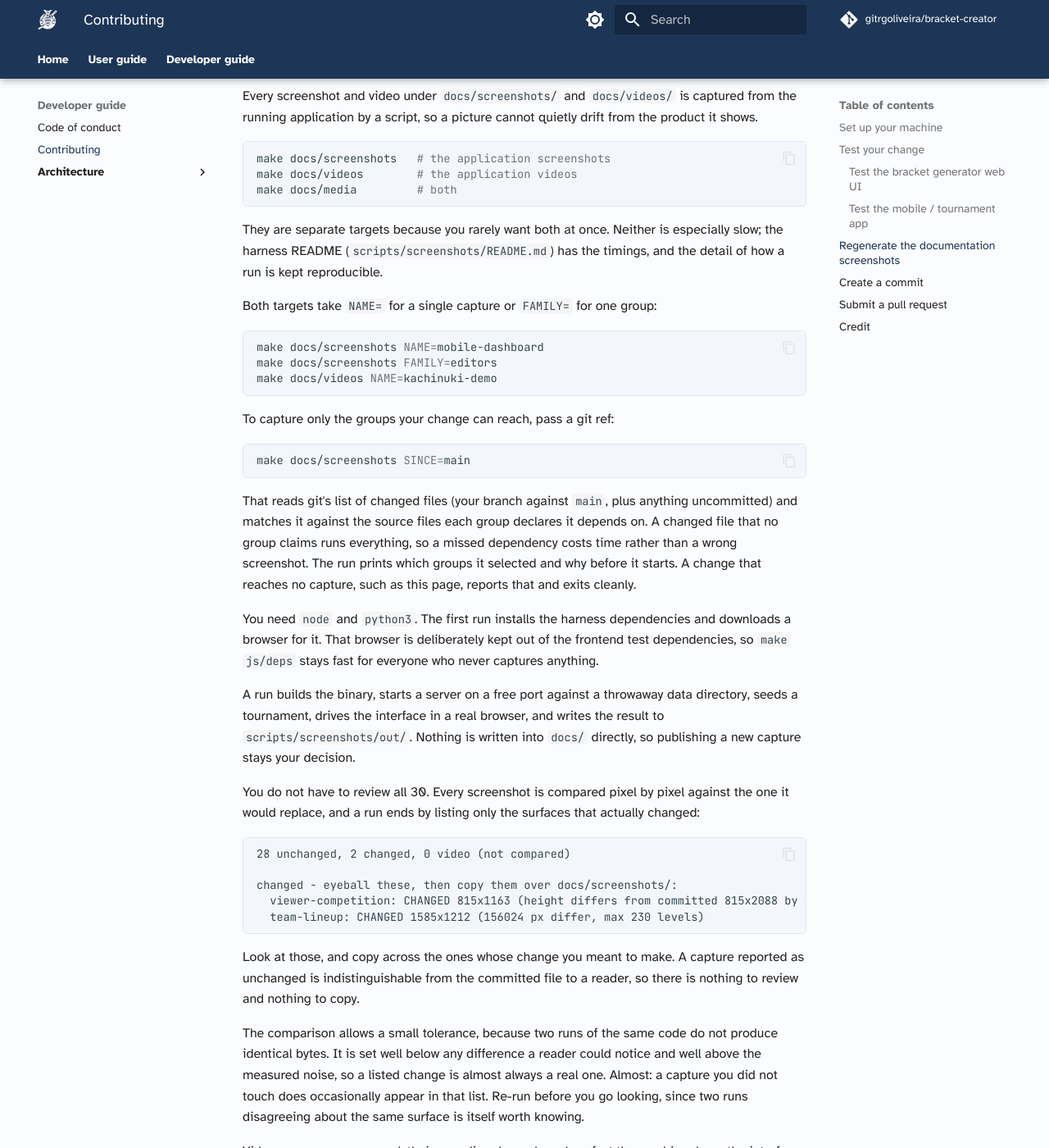
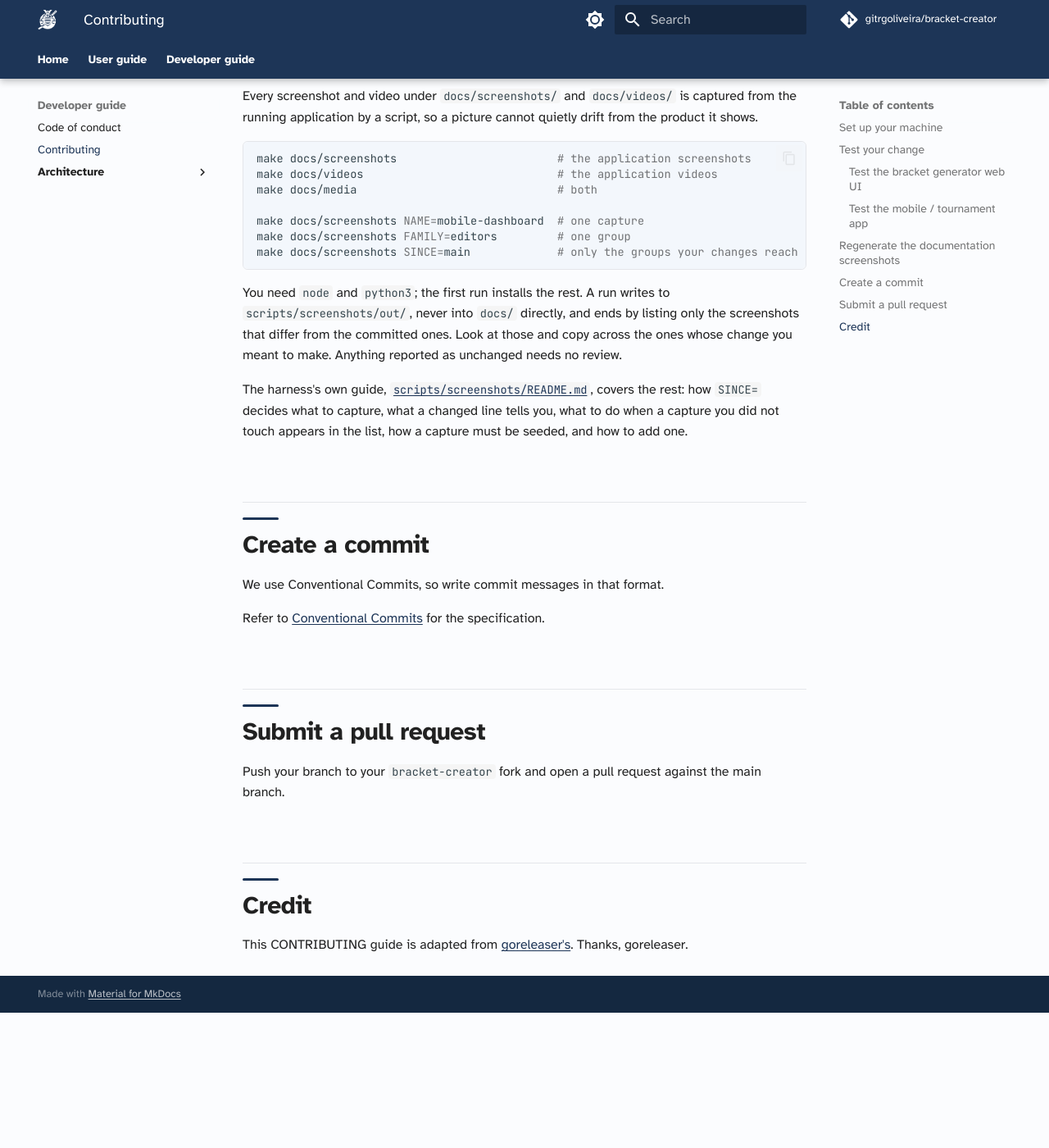
Before and after one commit to gitrgoliveira/bracket-creator, an MkDocs documentation site: the page built from docs/dev-guide/contributing.md, in a window 1280 px wide and 1400 px high, scrolled down 2177 px. Shown: the whole window at 82% size. Built offline with MkDocs 1.6.1 and Material for MkDocs 9.7.7, drawn with Linux system fonts in a browser that asks for light colours; comment, search, counter and statistics services are not loaded; after the commit the page ends 3412 px from its top, so only the background shows below that; some of the changed text lies outside the part shown.

Commit message:
docs(bc-shfu): keep one copy of the capture guide
The harness README, the public contributing page and the Makefile each
explained the scoping arguments, the changed list and the re-run advice.
The README is now the one copy. The contributing page keeps the commands
and what a contributor does with a run's result, and links the README for
the rest; the Makefile keeps only why it quotes the arguments.

What the contributing page carried and the README lacked moved across: a
sample of the report, what a changed line means (now including the box),
and the size-mismatch advice. The README also gains KIND=, lib/editor.mjs
in its layout, and "keep the unexpected capture before re-running", since
the re-run overwrites it.

Verified: make docs/prose (30 files clean), make docs/linkcheck (39 pages,
2403 links resolve).

Refs bc-shfu

Co-Authored-By: Claude Opus 5.5 <noreply@anthropic.com>

````diff
--- a/docs/dev-guide/contributing.md
+++ b/docs/dev-guide/contributing.md
@@ -86,54 +86,18 @@ Editing these frontend sources and refreshing the browser does **not** pick up c
 Every screenshot and video under `docs/screenshots/` and `docs/videos/` is captured from the running application by a script, so a picture cannot quietly drift from the product it shows.
 
 ```sh
-make docs/screenshots   # the application screenshots
-make docs/videos        # the application videos
-make docs/media         # both
+make docs/screenshots                        # the application screenshots
+make docs/videos                             # the application videos
+make docs/media                              # both
+
+make docs/screenshots NAME=mobile-dashboard  # one capture
+make docs/screenshots FAMILY=editors         # one group
+make docs/screenshots SINCE=main             # only the groups your changes reach
 ```
 
-They are separate targets because you rarely want both at once. Neither is especially slow; the harness README (`scripts/screenshots/README.md`) has the timings, and the detail of how a run is kept reproducible.
+You need `node` and `python3`; the first run installs the rest. A run writes to `scripts/screenshots/out/`, never into `docs/` directly, and ends by listing only the screenshots that differ from the committed ones. Look at those and copy across the ones whose change you meant to make. Anything reported as unchanged needs no review.
 
-Both targets take `NAME=` for a single capture or `FAMILY=` for one group:
-
-```sh
-make docs/screenshots NAME=mobile-dashboard
-make docs/screenshots FAMILY=editors
-make docs/videos NAME=kachinuki-demo
-```
-
-To capture only the groups your change can reach, pass a git ref:
-
-```sh
-make docs/screenshots SINCE=main
-```
-
-That reads git's list of changed files (your branch against `main`, plus anything uncommitted) and matches it against the source files each group declares it depends on. A changed file that no group claims runs everything, so a missed dependency costs time rather than a wrong screenshot. The run prints which groups it selected and why before it starts. A change that reaches no capture, such as this page, reports that and exits cleanly.
-
-You need `node` and `python3`. The first run installs the harness dependencies and downloads a browser for it. That browser is deliberately kept out of the frontend test dependencies, so `make js/deps` stays fast for everyone who never captures anything.
-
-A run builds the binary, starts a server on a free port against a throwaway data directory, seeds a tournament, drives the interface in a real browser, and writes the result to `scripts/screenshots/out/`. Nothing is written into `docs/` directly, so publishing a new capture stays your decision.
-
-You do not have to review all 30. Every screenshot is compared pixel by pixel against the one it would replace, and a run ends by listing only the surfaces that actually changed:
-
-```
-28 unchanged, 2 changed, 0 video (not compared)
-
-changed - eyeball these, then copy them over docs/screenshots/:
-  viewer-competition: CHANGED 815x1163 (height differs from committed 815x2088 by 44% - check the content by eye)
-  team-lineup: CHANGED 1585x1212 (156024 px differ, max 230 levels)
-```
-
-Look at those, and copy across the ones whose change you meant to make. A capture reported as unchanged is indistinguishable from the committed file to a reader, so there is nothing to review and nothing to copy.
-
-The comparison allows a small tolerance, because two runs of the same code do not produce identical bytes. It is set well below any difference a reader could notice and well above the measured noise, so a listed change is almost always a real one. Almost: a capture you did not touch does occasionally appear in that list. Re-run before you go looking, since two runs disagreeing about the same surface is itself worth knowing.
-
-Videos are never compared: their encoding depends on how fast the machine drove the interface, so a clip is restaged on every run and only worth copying if you drove a change.
-
-Each capture is a real browser session, so a run also reports anything the page complained about while it was being photographed. An uncaught error fails that capture, because the picture would show a broken surface as though it were working. A console message is only reported, since some are normal. A run with any failed capture exits non-zero, so the target can gate a script.
-
-A capture whose dimensions no longer match its committed twin is reported as a size mismatch. That usually means the viewport or the crop selector needs adjusting rather than that the surface changed.
-
-One rule decides how a capture is seeded. Anything showing competitor numbers, bout rows or points has to be produced by driving the interface. A lineup or a score written straight over the API carries no member identifiers and no bout points, so those numbers render blank and the scores read zero. Creating the tournament, its competitions, its participants and its draw over the API is fine.
+The harness's own guide, [`scripts/screenshots/README.md`](https://github.com/gitrgoliveira/bracket-creator/blob/main/scripts/screenshots/README.md), covers the rest: how `SINCE=` decides what to capture, what a changed line tells you, what to do when a capture you did not touch appears in the list, how a capture must be seeded, and how to add one.
 
 ## Create a commit
 
````
Also changed, not shown: scripts/screenshots/README.md (+20 -3 lines), 1 other file.
